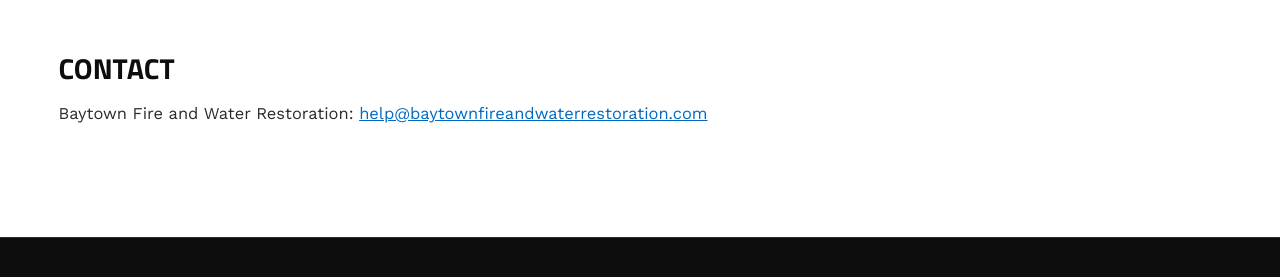
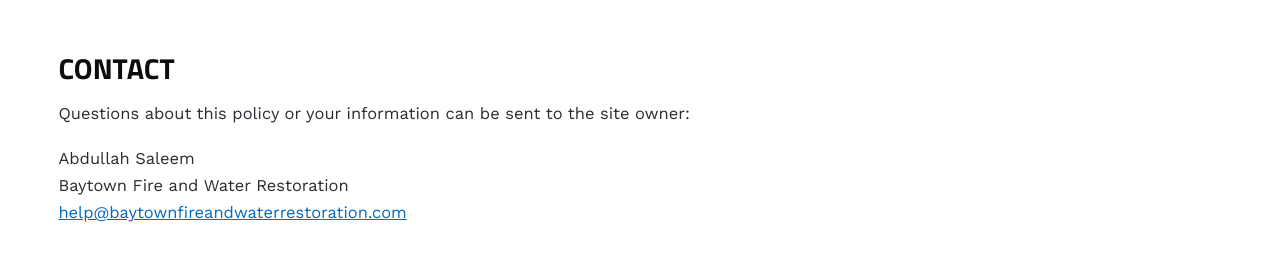
Before and after one commit to abdullahsaleemseo/baytownfireandwaterrestoration, an Astro site: page /privacy-policy in a window 1280 px wide. Shown: the part 2765-3042 px from the top of the page. Built offline with nearby package versions, Linux system fonts and the light colour scheme; Astro itself is replaced by a stand-in of ours.

Commit message:
Add site owner name to privacy policy contact section
Co-Authored-By: Claude Opus 5.5 <noreply@anthropic.com>
Claude-Session: https://claude.ai/code/session_012Hep7HdYwwnamRpDmmWe9u

```diff
--- a/src/pages/privacy-policy.astro
+++ b/src/pages/privacy-policy.astro
@@ -82,7 +82,8 @@ import { SITE, lastUpdatedLong } from '../lib/site';
         <p>We may update this policy. The date at the top shows when it was last revised.</p>
 
         <h2>Contact</h2>
-        <p>{SITE.brandName}: <a href={`mailto:${SITE.email}`}>{SITE.email}</a></p>
+        <p>Questions about this policy or your information can be sent to the site owner:</p>
+        <p>Abdullah Saleem<br />{SITE.brandName}<br /><a href={`mailto:${SITE.email}`}>{SITE.email}</a></p>
       </div>
     </div>
   </section>
```
